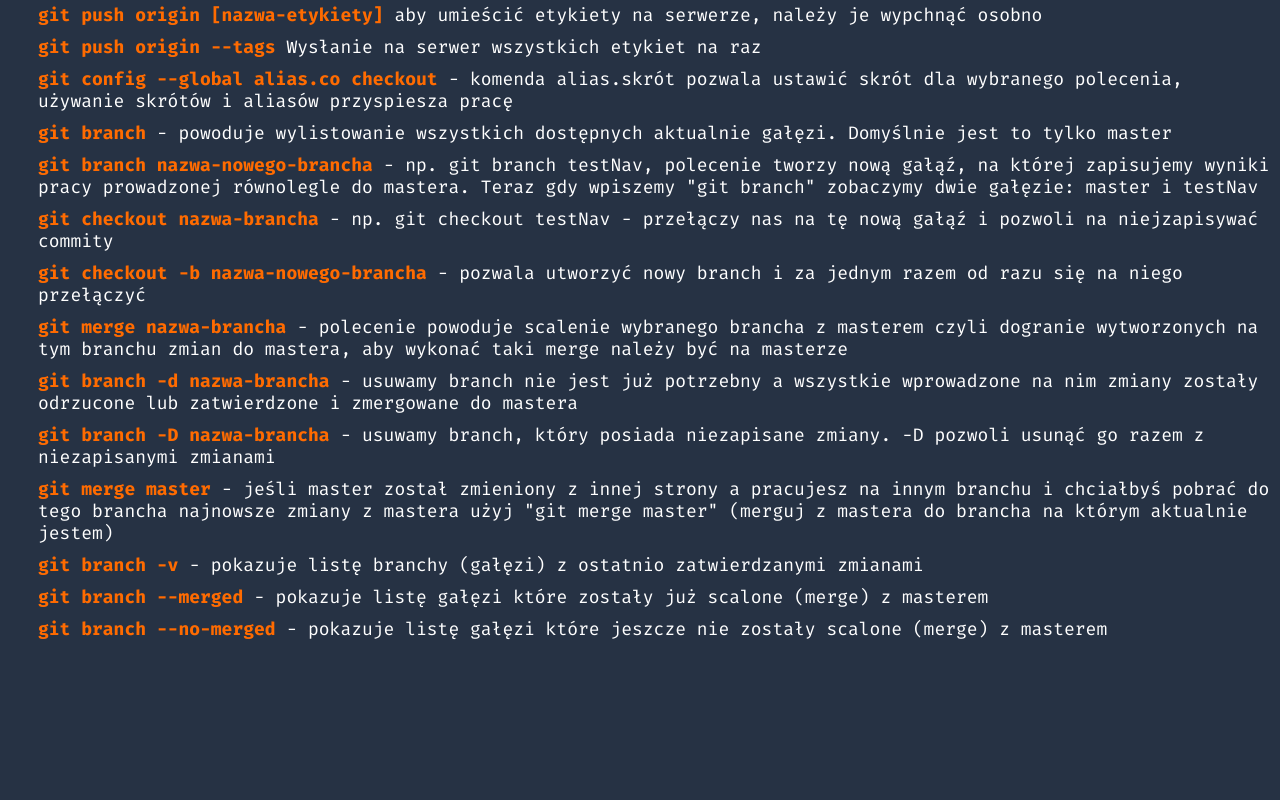
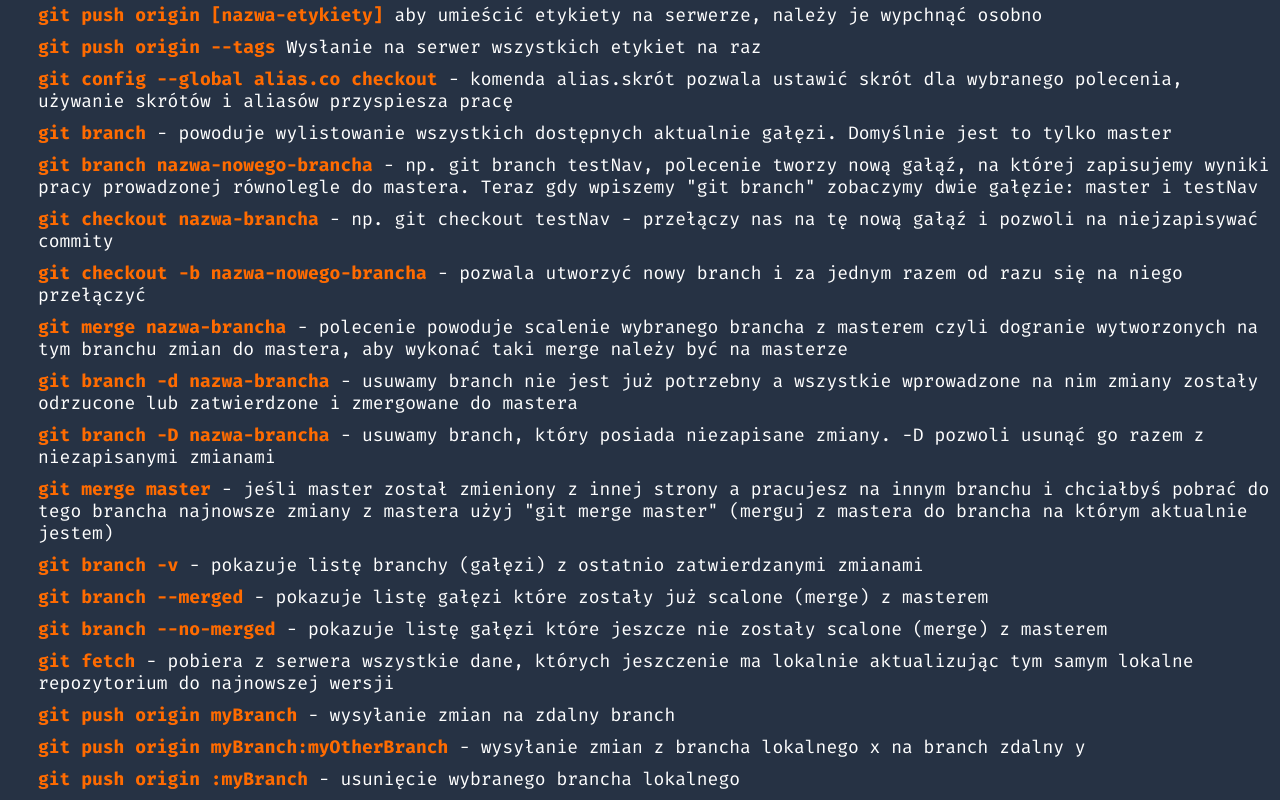
Before and after one commit to AdamReszka/MyGitManual, a plain HTML site: page index.html in a window 1280 px wide. Shown: the part 2154-2954 px from the top of the page. Before the commit the page ends 2804 px from the top, so only its background shows below. Drawn offline with Linux system fonts and the light colour scheme.

```diff
--- a/index.html
+++ b/index.html
@@ -411,27 +411,27 @@
   </p>
   <p class="single-row">
     <span>
-
+      git fetch
     </span>
-
+     - pobiera z serwera wszystkie dane, których jeszczenie ma lokalnie aktualizując tym samym lokalne repozytorium do najnowszej wersji
   </p>
   <p class="single-row">
     <span>
-
+      git push origin myBranch
     </span>
-
+     - wysyłanie zmian na zdalny branch
   </p>
   <p class="single-row">
     <span>
-
+      git push origin myBranch:myOtherBranch
     </span>
-
+     - wysyłanie zmian z brancha lokalnego x na branch zdalny y
   </p>
   <p class="single-row">
     <span>
-
+      git push origin :myBranch
     </span>
-
+     - usunięcie wybranego brancha lokalnego
   </p>
   <p class="single-row">
     <span>
```
